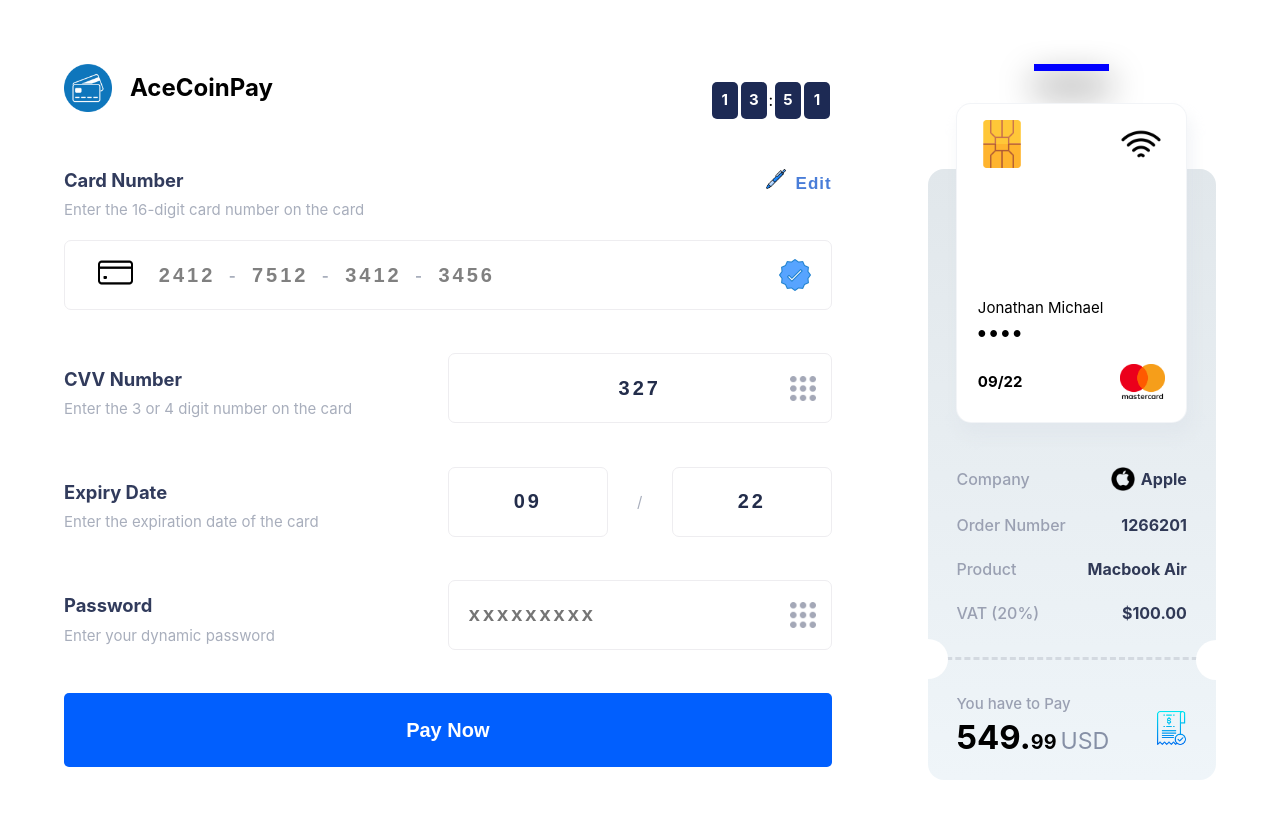
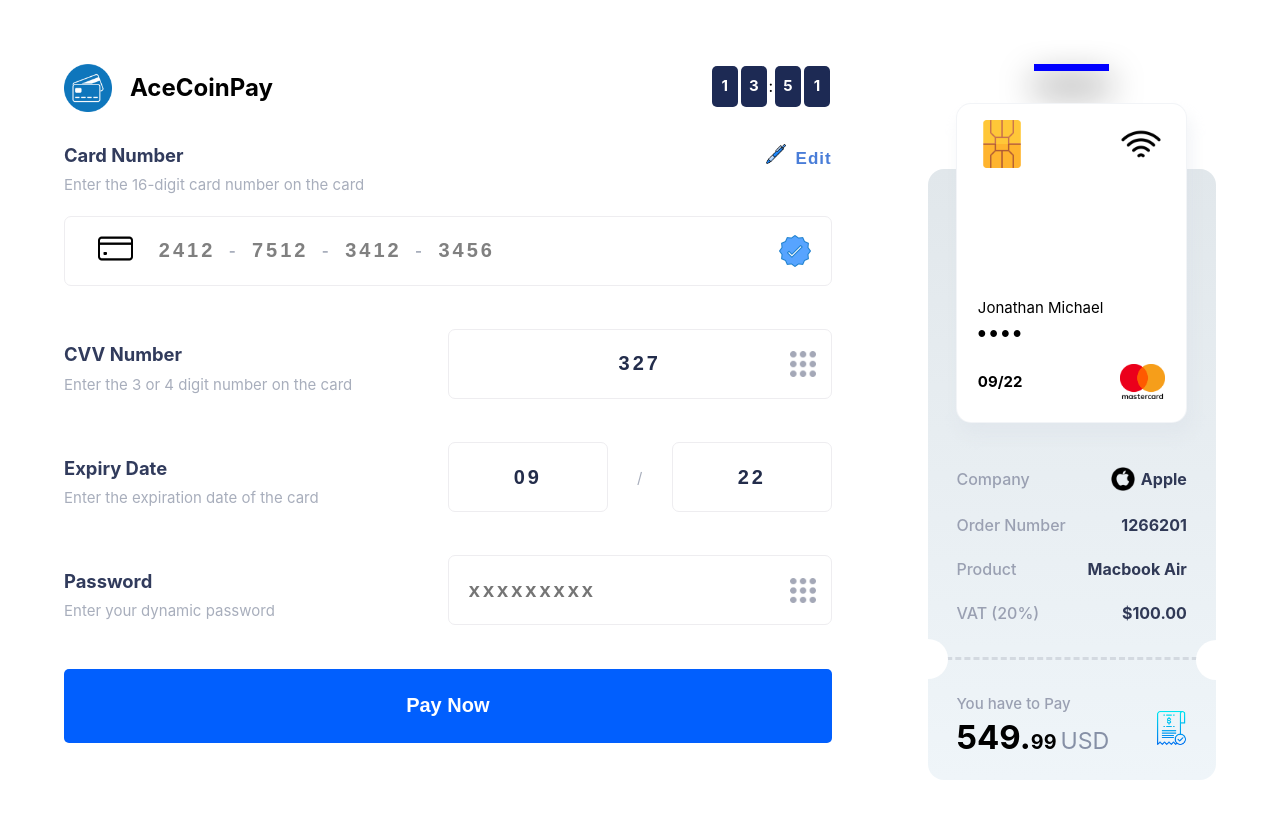
Before and after one commit to dotunlonge/Card-Payment-Interface, a Next.js app: page / in a window 1280 px wide. Shown: the top 818 px of the page. Built offline with nearby package versions, Linux system fonts and the light colour scheme.

Commit message:
Update main.scss

```diff
--- a/styles/main.scss
+++ b/styles/main.scss
@@ -59,11 +59,12 @@
   flex-direction: row;
   align-items: center;
   line-height: 0;
+  margin: 0;
 
   span{
     color: white;
     background: #1d2a54;
-    height: 2.5em;
+    height: 2.75em;
     width: 1.75em;
     border-radius: 5px;
     line-height: 0;
```
